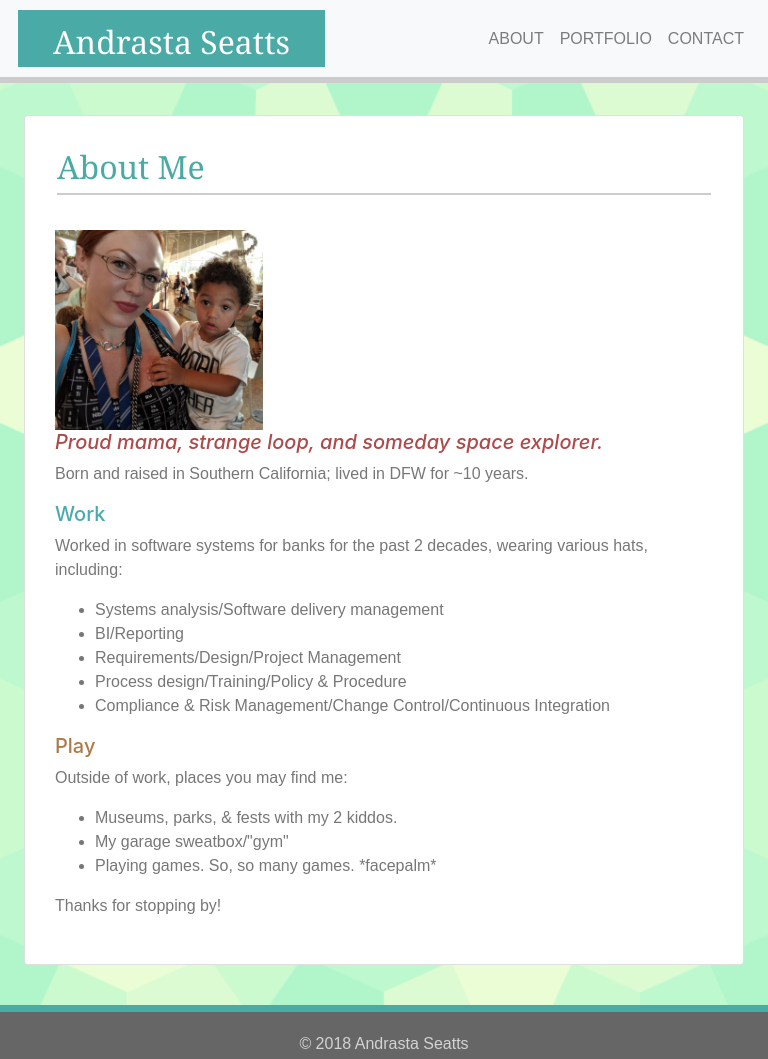
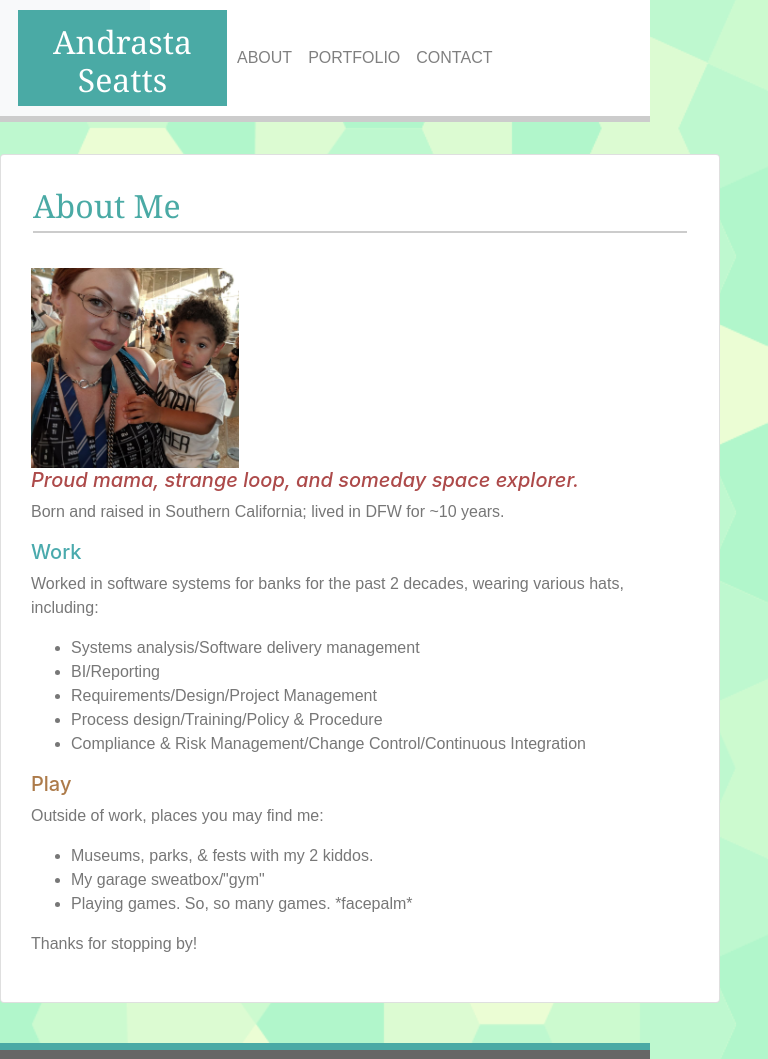
Before and after one commit to And-Rasta/Responsive-Portfolio, a plain HTML site: page index.html in a window 768 px wide. Shown: the top 1059 px of the page. Drawn offline with nearby package versions, Linux system fonts and the light colour scheme.

Commit message:
Last minute tweaks

```diff
--- a/css/style.css
+++ b/css/style.css
@@ -260,26 +260,46 @@ button:hover {
     background: #1c403e;
 }
 
-@media (min-width: 576px) {
-    .container {
-      max-width: 540px;
+@media only screen and (max-width: 980px) {
+    .main {
+        width: 720px;
     }
-  }
 
-@media (min-width: 768px) {
-    .container {
-      max-width: 720px;
+    .header {
+        width: 270px;
     }
-  }
 
-@media (min-width: 992px) {
-    .container {
-      max-width: 960px;
+    header, footer {
+        width: 100%;
+        min-width: 740px;
     }
-  }
 
-@media (min-width: 1200px) {
-    .container {
-      max-width: 1140px;
+    #profile_pic {
+        width: 165px;
     }
-  }
+}
+
+@media only screen and (max-width: 768px) {
+    .main {
+        width: 600px;
+    }
+
+    .header {
+        width: 150px;
+    }
+
+    header, footer {
+        width: 100%;
+        min-width: 650px;
+    }
+
+    #profile_pic {
+        width: 165px;
+    }
+
+}
+
+@media only screen and (max-width: 640px) {
+    .main {
+        width: 340px;
+    }
--- a/index.html
+++ b/index.html
@@ -3,6 +3,7 @@
 <head>
     <title>Bootstrap Portfolio</title>
     <meta name="description" content="My professional portfolio">
+    <meta name="viewport" content="width=device-width, initial-scale=1">
      <!-- Reset CSS -->
      <!-- Bootstrap CSS -->
      <link rel="stylesheet" href="https://maxcdn.bootstrapcdn.com/bootstrap/4.0.0/css/bootstrap.min.css" integrity="sha384-Gn5384xqQ1aoWXA+058RXPxPg6fy4IWvTNh0E263XmFcJlSAwiGgFAW/dAiS6JXm"
@@ -12,6 +13,7 @@
  </head>
 
     <header>
+        <div class="header">
             <nav class="navbar navbar-expand-md navbar-light bg-light">
                 <div class="name_div navbar-dark">
                         <h2>
@@ -35,6 +37,7 @@
                         </ul>
                 </div>
             </nav>
+        </div>
     </header>
 
 <body class="main">
```
